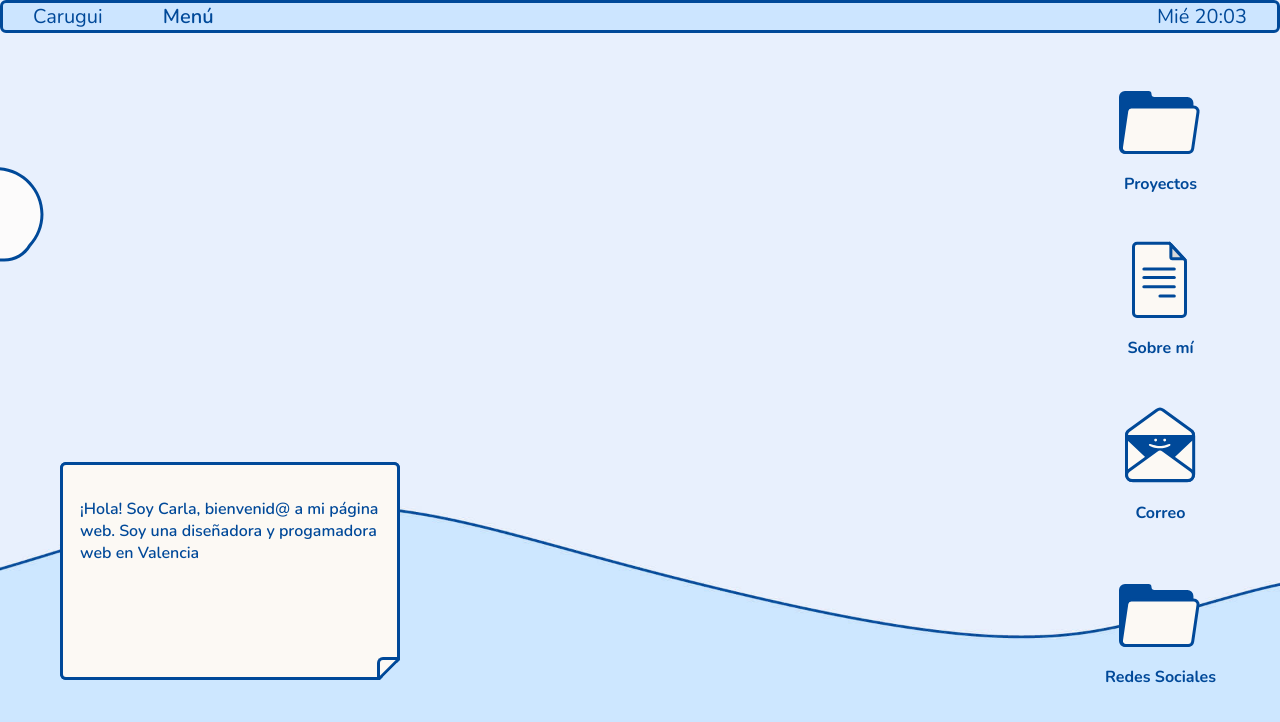
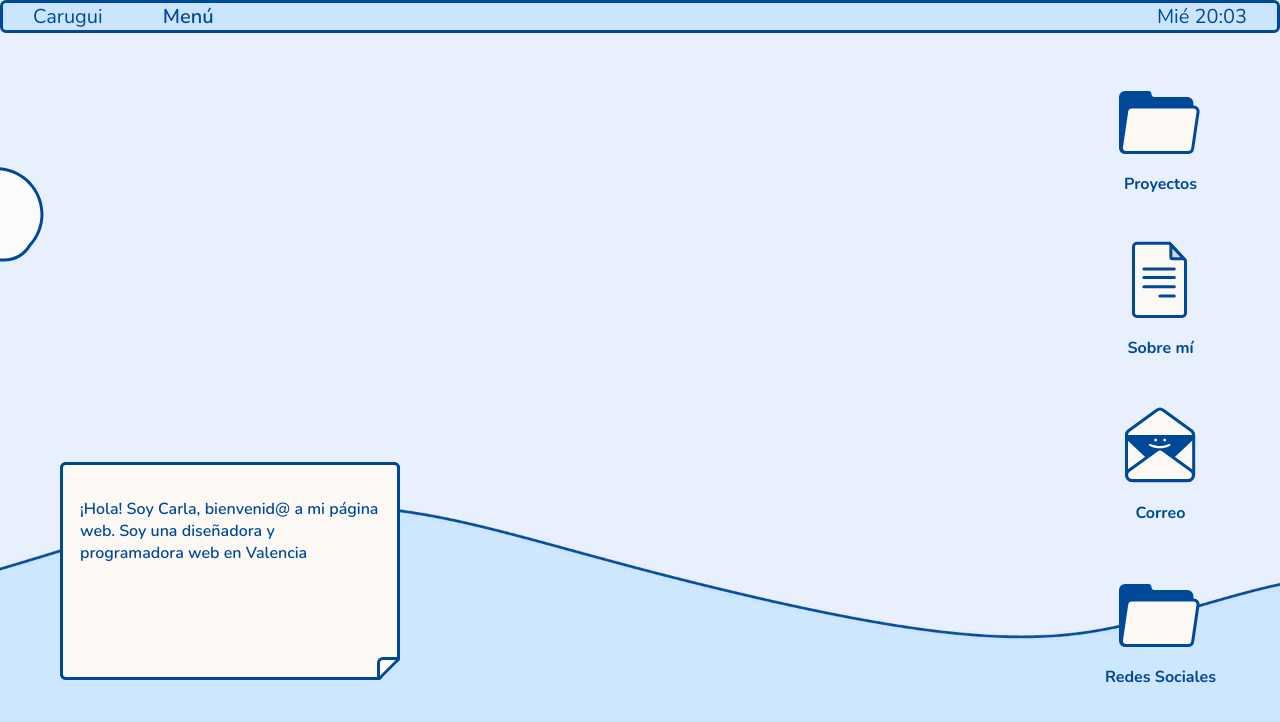
Before and after one commit to carugui/project-gamma, a React (Vite) app: page / in a window 1280 px wide. Shown: the top 722 px of the page. Built offline with nearby package versions, Linux system fonts and the light colour scheme.

Commit message:
Corregido ortografía en stickynote

```diff
--- a/src/App.jsx
+++ b/src/App.jsx
@@ -94,7 +94,7 @@ function App() {
               <MailDesktop text="Correo" />
               <FolderDesktop text="Redes Sociales" clickTo={socialsOpen}/>
             </section>
-            <StickyNote text="¡Hola! Soy Carla, bienvenid@ a mi página web. Soy una diseñadora y progamadora web en Valencia" />
+            <StickyNote text="¡Hola! Soy Carla, bienvenid@ a mi página web. Soy una diseñadora y programadora web en Valencia" />
             <Cloud />
           </div>
 
```
